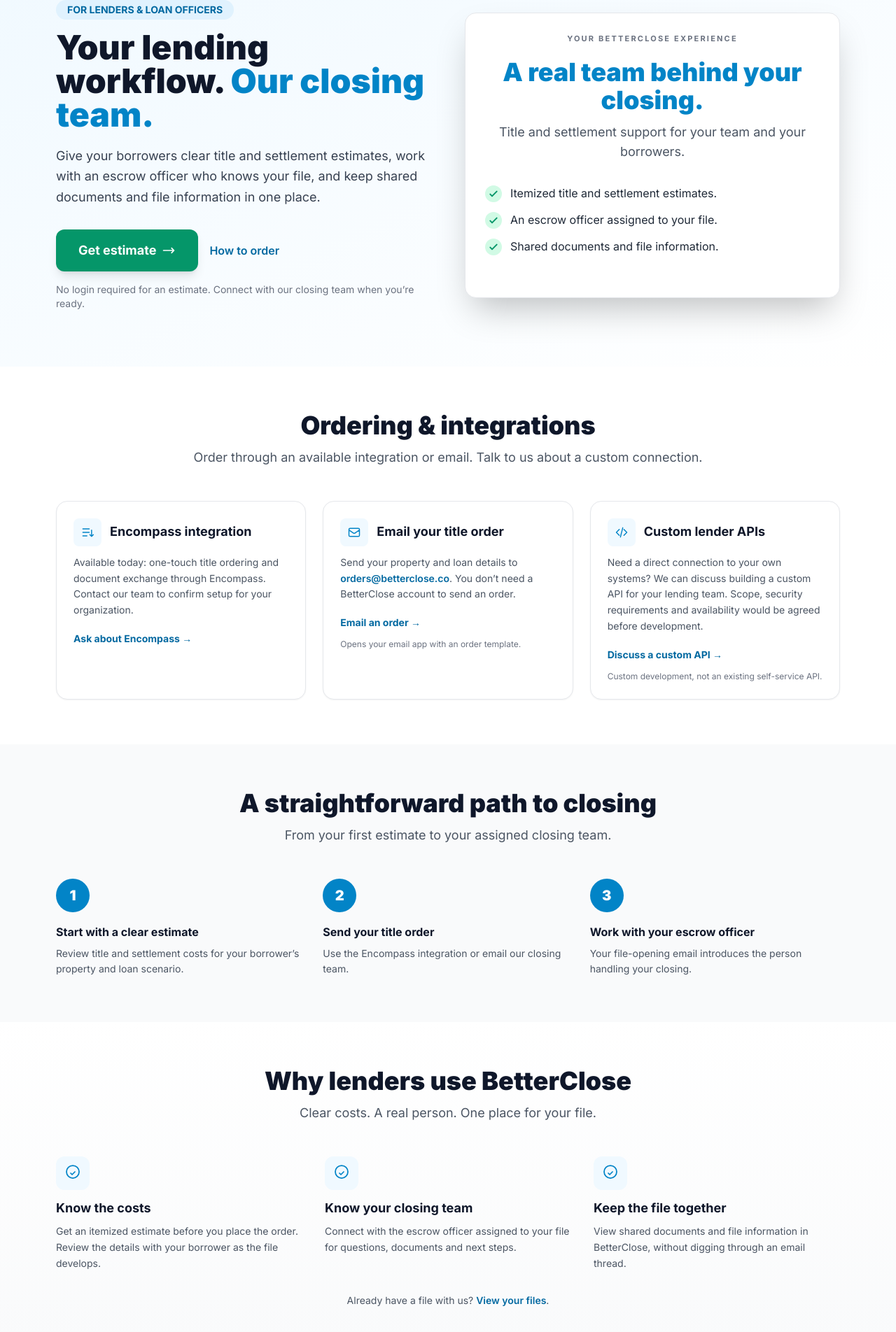
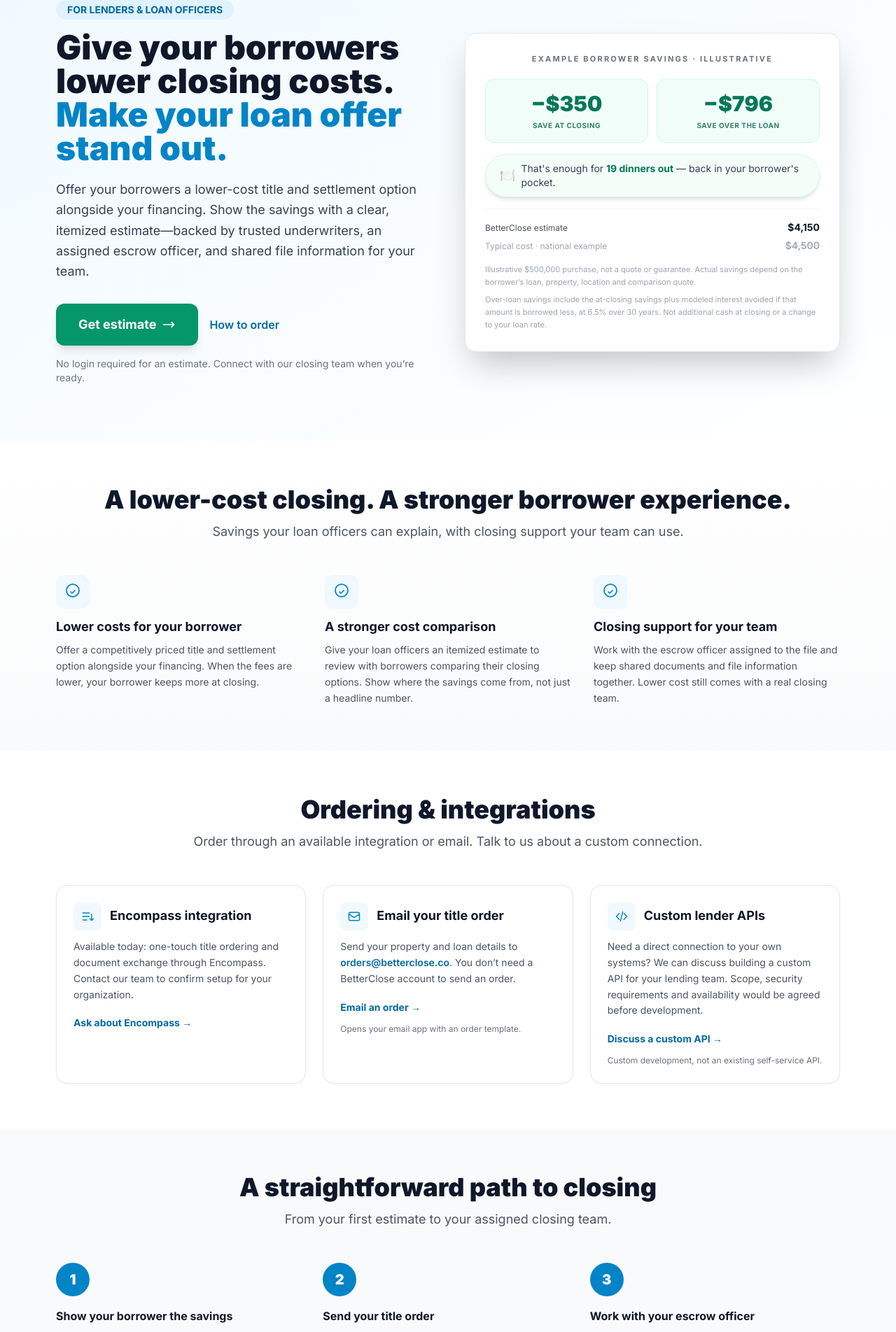
Before and after one commit to Tomduhamel1/DTC-Title, a Next.js app: page /for-lenders in a window 1280 px wide. Shown: the part 160-2064 px from the top of the page at 70% size. Built offline with nearby package versions, Linux system fonts and the light colour scheme; no server answers.

Commit message:
Lead lender page with borrower savings

```diff
--- a/src/app/for-lenders/page.tsx
+++ b/src/app/for-lenders/page.tsx
@@ -1,11 +1,21 @@
 import Link from 'next/link'
 import NavigationCredible from '@/components/NavigationCredible'
 import FooterComprehensive from '@/components/FooterComprehensive'
+import RotatingSavingsPill from '@/components/RotatingSavingsPill'
+import UnderwriterLogos from '@/components/UnderwriterLogos'
 import { SUPPORT_PHONE_DISPLAY, SUPPORT_PHONE_TEL } from '@/lib/contact'
+import { formatCurrency, LIFETIME_RATE_PCT, LIFETIME_TERM_YEARS } from '@/lib/feeReport'
+import { estimateCostBasis, estimateSavings } from '@/lib/stateSavings'
+
+// Same illustrative national $500k purchase and shared model as the broker
+// and agent pages. This is not a lender-specific discount or a live quote.
+const EXAMPLE_HOME_VALUE = 500000
+const EXAMPLE_SAVINGS = estimateSavings(EXAMPLE_HOME_VALUE, 'purchase', null)
+const EXAMPLE_BASIS = estimateCostBasis(EXAMPLE_HOME_VALUE, 'purchase', null)
 
 export const metadata = {
   title: 'BetterClose · Title & Closing for Lenders',
-  description: 'Title and settlement for lenders: clear estimates, a dedicated closing team, Encompass ordering and document exchange, and custom API discussions.',
+  description: 'Help your borrowers lower title and settlement costs and make your loan offer stand out, with clear savings estimates, a dedicated closing team, Encompass ordering and document exchange, and custom API discussions.',
 }
 
 // Reuse the existing professional estimate flow, which also serves lenders.
@@ -33,15 +43,21 @@
 Thanks,`)}`
 
 const CLOSING_STEPS = [
-  { title: 'Start with a clear estimate', description: 'Review title and settlement costs for your borrower’s property and loan scenario.' },
+  { title: 'Show your borrower the savings', description: 'Get an itemized estimate for the property and loan, and compare it with the borrower’s other title and settlement options.' },
   { title: 'Send your title order', description: 'Use the Encompass integration or email our closing team.' },
   { title: 'Work with your escrow officer', description: 'Your file-opening email introduces the person handling your closing.' },
 ] as const
 
 const BENEFITS = [
-  { title: 'Know the costs', description: 'Get an itemized estimate before you place the order. Review the details with your borrower as the file develops.' },
-  { title: 'Know your closing team', description: 'Connect with the escrow officer assigned to your file for questions, documents and next steps.' },
-  { title: 'Keep the file together', description: 'View shared documents and file information in BetterClose, without digging through an email thread.' },
+  { title: 'Lower costs for your borrower', description: 'Offer a competitively priced title and settlement option alongside your financing. When the fees are lower, your borrower keeps more at closing.' },
+  { title: 'A stronger cost comparison', description: 'Give your loan officers an itemized estimate to review with borrowers comparing their closing options. Show where the savings come from, not just a headline number.' },
+  { title: 'Closing support for your team', description: 'Work with the escrow officer assigned to the file and keep shared documents and file information together. Lower cost still comes with a real closing team.' },
+] as const
+
+const SAVINGS_SOURCES = [
+  { title: 'Competitively priced settlement services', description: 'BetterClose prices the title and settlement services it can control more competitively, passing those savings to the borrower where available.' },
+  { title: 'Title costs, clearly itemized', description: 'Title insurance premiums, government fees, recording charges and transfer taxes are shown separately, so your borrower can see the full picture—not just the settlement fee.' },
+  { title: 'A comparison your team can explain', description: 'Compare the same property, loan and services against a real alternative quote. Actual savings depend on the file and location—not every borrower will save the same amount.' },
 ] as const
 
 // Presentation follows /for-brokers: primary-blue hero/type, emerald primary
@@ -74,12 +90,13 @@
             <div>
               <div className="inline-block bg-primary-100 text-primary-700 px-4 py-1 rounded-full text-sm font-bold mb-4">FOR LENDERS &amp; LOAN OFFICERS</div>
               <h1 id="lender-heading" className="text-4xl md:text-5xl font-black text-dark-900 mb-5 leading-tight">
-                Your lending workflow.{' '}
-                <span className="text-primary-600">Our closing team.</span>
+                Give your borrowers lower closing costs.{' '}
+                <span className="text-primary-600">Make your loan offer stand out.</span>
               </h1>
               <p className="text-lg text-gray-700 mb-8 leading-relaxed">
-                Give your borrowers clear title and settlement estimates, work with an escrow
-                officer who knows your file, and keep shared documents and file information in one place.
+                Offer your borrowers a lower-cost title and settlement option alongside your
+                financing. Show the savings with a clear, itemized estimate—backed by trusted
+                underwriters, an assigned escrow officer, and shared file information for your team.
               </p>
               <div className="flex flex-col sm:flex-row sm:items-center gap-4">
                 <Link href={QUOTE_HREF} className="inline-flex items-center justify-center gap-2 whitespace-nowrap bg-emerald-600 text-white px-8 py-4 rounded-xl font-bold text-lg hover:bg-emerald-700 transition-colors shadow-lg">Get estimate <ArrowIcon /></Link>
@@ -87,20 +104,45 @@
               </div>
               <p className="text-sm text-gray-500 mt-4">No login required for an estimate. Connect with our closing team when you’re ready.</p>
             </div>
-            <aside aria-labelledby="closing-support-heading" className="bg-white rounded-2xl shadow-2xl p-7 border border-gray-200">
-              <div className="text-center text-[11px] font-bold uppercase tracking-[0.2em] text-gray-500 mb-5">YOUR BETTERCLOSE EXPERIENCE</div>
-              <h2 id="closing-support-heading" className="text-4xl font-black text-primary-600 text-center mb-3">A real team behind your closing.</h2>
-              <p className="text-lg text-gray-600 text-center mb-8">Title and settlement support for your team and your borrowers.</p>
-              <ul className="space-y-3 mb-8">
-                {['Itemized title and settlement estimates.', 'An escrow officer assigned to your file.', 'Shared documents and file information.'].map(item => (
-                  <li key={item} className="flex items-start gap-3">
-                    <div className="flex-shrink-0 w-6 h-6 bg-emerald-100 rounded-full flex items-center justify-center mt-0.5" aria-hidden="true"><svg className="w-4 h-4 text-emerald-600" fill="none" stroke="currentColor" viewBox="0 0 24 24"><path strokeLinecap="round" strokeLinejoin="round" strokeWidth={3} d="M5 13l4 4L19 7" /></svg></div>
-                    <div className="text-base text-gray-800 leading-relaxed">{item}</div>
-                  </li>
-                ))}
-              </ul>
+            <aside aria-labelledby="borrower-savings-heading" className="bg-white rounded-2xl shadow-2xl p-7 border border-gray-200">
+              <h2 id="borrower-savings-heading" className="text-center text-[11px] font-bold uppercase tracking-[0.2em] text-gray-500 mb-5">Example borrower savings · Illustrative</h2>
+              <div className="grid grid-cols-2 gap-3">
+                <div className="rounded-xl border border-emerald-100 bg-emerald-50/70 p-4 text-center">
+                  <div data-testid="savings-at-closing" className="text-2xl sm:text-3xl whitespace-nowrap font-black text-emerald-700 leading-none">−{formatCurrency(EXAMPLE_SAVINGS.saveAtClosing)}</div>
+                  <div className="text-[10px] font-bold uppercase tracking-wider text-emerald-800/80 mt-1.5">Save at closing</div>
+                </div>
+                <div className="rounded-xl border border-emerald-100 bg-emerald-50/70 p-4 text-center">
+                  <div data-testid="savings-over-loan" className="text-2xl sm:text-3xl whitespace-nowrap font-black text-emerald-700 leading-none">−{formatCurrency(EXAMPLE_SAVINGS.saveOverLoan)}</div>
+                  <div className="text-[10px] font-bold uppercase tracking-wider text-emerald-800/80 mt-1.5">Save over the loan</div>
+                </div>
+              </div>
+              <RotatingSavingsPill savings={EXAMPLE_SAVINGS.saveOverLoan} tail="back in your borrower's pocket" className="mt-4" />
+              <div className="mt-4 pt-4 border-t border-gray-100 space-y-1.5">
+                <div className="flex items-baseline justify-between gap-3"><span className="text-xs text-gray-600">BetterClose estimate</span><span data-testid="betterclose-estimate" className="text-sm font-bold text-dark-900">{formatCurrency(EXAMPLE_BASIS.ourTotal)}</span></div>
+                <div className="flex items-baseline justify-between gap-3"><span className="text-xs text-gray-400">Typical cost · national example</span><span data-testid="comparison-estimate" className="text-sm font-semibold text-gray-400 line-through decoration-gray-300">{formatCurrency(EXAMPLE_BASIS.typicalTotal)}</span></div>
+              </div>
+              <p className="text-[11px] text-gray-400 leading-relaxed mt-4">
+                Illustrative {formatCurrency(EXAMPLE_HOME_VALUE)} purchase, not a quote or guarantee.
+                Actual savings depend on the borrower’s loan, property, location and comparison quote.
+              </p>
+              <p className="text-[11px] text-gray-400 leading-relaxed mt-2">
+                Over-loan savings include the at-closing savings plus modeled interest avoided
+                if that amount is borrowed less, at {LIFETIME_RATE_PCT}% over {LIFETIME_TERM_YEARS} years.
+                Not additional cash at closing or a change to your loan rate.
+              </p>
             </aside>
           </div>
+          </div>
+        </section>
+
+        <section aria-labelledby="support-heading" className="py-16 bg-gradient-to-b from-white to-gray-50">
+          <div className="container mx-auto px-4 max-w-6xl">
+            <div className="text-center mb-12"><h2 id="support-heading" className="text-4xl font-black text-dark-900 mb-3">A lower-cost closing. A stronger borrower experience.</h2><p className="text-lg text-gray-600">Savings your loan officers can explain, with closing support your team can use.</p></div>
+            <div className="grid md:grid-cols-3 gap-8">
+              {BENEFITS.map(benefit => (
+                <div key={benefit.title} className="text-center md:text-left"><div className="inline-flex items-center justify-center w-12 h-12 rounded-xl bg-primary-50 text-primary-600 mb-3" aria-hidden="true"><svg className="w-6 h-6" fill="none" stroke="currentColor" viewBox="0 0 24 24"><path strokeLinecap="round" strokeLinejoin="round" strokeWidth={1.75} d="M9 12l2 2 4-4m6 0a9 9 0 11-18 0 9 9 0 0118 0z" /></svg></div><h3 className="text-lg font-bold text-dark-900 mb-2">{benefit.title}</h3><p className="text-sm text-gray-600 leading-relaxed">{benefit.description}</p></div>
+              ))}
+            </div>
           </div>
         </section>
 
@@ -145,23 +187,26 @@
           </div>
         </section>
 
-        <section aria-labelledby="support-heading" className="py-16 bg-gradient-to-b from-white to-gray-50">
+        <section aria-labelledby="savings-source-heading" className="py-16 bg-white">
           <div className="container mx-auto px-4 max-w-6xl">
-            <div className="text-center mb-12"><h2 id="support-heading" className="text-4xl font-black text-dark-900 mb-3">Why lenders use BetterClose</h2><p className="text-lg text-gray-600">Clear costs. A real person. One place for your file.</p></div>
-            <div className="grid md:grid-cols-3 gap-8">
-              {BENEFITS.map(benefit => (
-                <div key={benefit.title} className="text-center md:text-left"><div className="inline-flex items-center justify-center w-12 h-12 rounded-xl bg-primary-50 text-primary-600 mb-3" aria-hidden="true"><svg className="w-6 h-6" fill="none" stroke="currentColor" viewBox="0 0 24 24"><path strokeLinecap="round" strokeLinejoin="round" strokeWidth={1.75} d="M9 12l2 2 4-4m6 0a9 9 0 11-18 0 9 9 0 0118 0z" /></svg></div><h3 className="text-lg font-bold text-dark-900 mb-2">{benefit.title}</h3><p className="text-sm text-gray-600 leading-relaxed">{benefit.description}</p></div>
-              ))}
+            <div className="text-center mb-12"><h2 id="savings-source-heading" className="text-4xl font-black text-dark-900 mb-3">Where your borrower saves</h2><p className="text-lg text-gray-600">Competitive fees. Clear comparisons. More clarity for your borrower.</p></div>
+            <div className="grid md:grid-cols-3 gap-6">
+              {SAVINGS_SOURCES.map(item => <div key={item.title} className="bg-white rounded-2xl border border-gray-200 shadow-sm p-6"><h3 className="text-lg font-bold text-dark-900 mb-2">{item.title}</h3><p className="text-sm text-gray-600 leading-relaxed">{item.description}</p></div>)}
             </div>
             <p className="mt-8 text-sm text-gray-600 text-center">Already have a file with us?{' '}<Link href="/login?callbackUrl=/teammate/dashboard" className="font-semibold text-primary-700 hover:underline">View your files</Link>.</p>
           </div>
         </section>
 
+        <UnderwriterLogos />
+
         <section aria-labelledby="lender-contact-heading" className="py-16 bg-white">
           <div className="container mx-auto px-4 max-w-4xl">
             <div className="max-w-3xl mx-auto bg-white border border-gray-200 rounded-2xl shadow-sm p-7">
-              <h2 id="lender-contact-heading" className="text-2xl font-black text-dark-900 mb-2">Let’s talk about your next closing.</h2><p className="text-base text-gray-700 leading-relaxed mb-5">Questions about ordering or working with BetterClose? We’re here to help.</p>
-              <a href={`tel:${SUPPORT_PHONE_TEL}`} className="inline-flex items-center gap-2 bg-emerald-600 text-white font-bold text-base px-6 py-3 rounded-lg hover:bg-emerald-700 transition-colors shadow">Call {SUPPORT_PHONE_DISPLAY}</a>
+              <h2 id="lender-contact-heading" className="text-2xl font-black text-dark-900 mb-2">Put BetterClose beside your current title option.</h2><p className="text-base text-gray-700 leading-relaxed mb-5">Compare an itemized estimate for your next borrower. If we’re lower, you have another way to help them save. If not, you still have a clear comparison.</p>
+              <div className="flex flex-col sm:flex-row sm:items-center gap-4">
+              <Link href={QUOTE_HREF} className="inline-flex items-center gap-2 bg-emerald-600 text-white font-bold text-base px-6 py-3 rounded-lg hover:bg-emerald-700 transition-colors shadow">Get an estimate <ArrowIcon /></Link>
+              <a href={`tel:${SUPPORT_PHONE_TEL}`} className="text-base font-semibold text-primary-700 hover:underline whitespace-nowrap">Call {SUPPORT_PHONE_DISPLAY}</a>
+              </div>
             </div>
           </div>
         </section>
```
Also changed, not shown: 2 other files (tests, documents, lock files or other folders).
